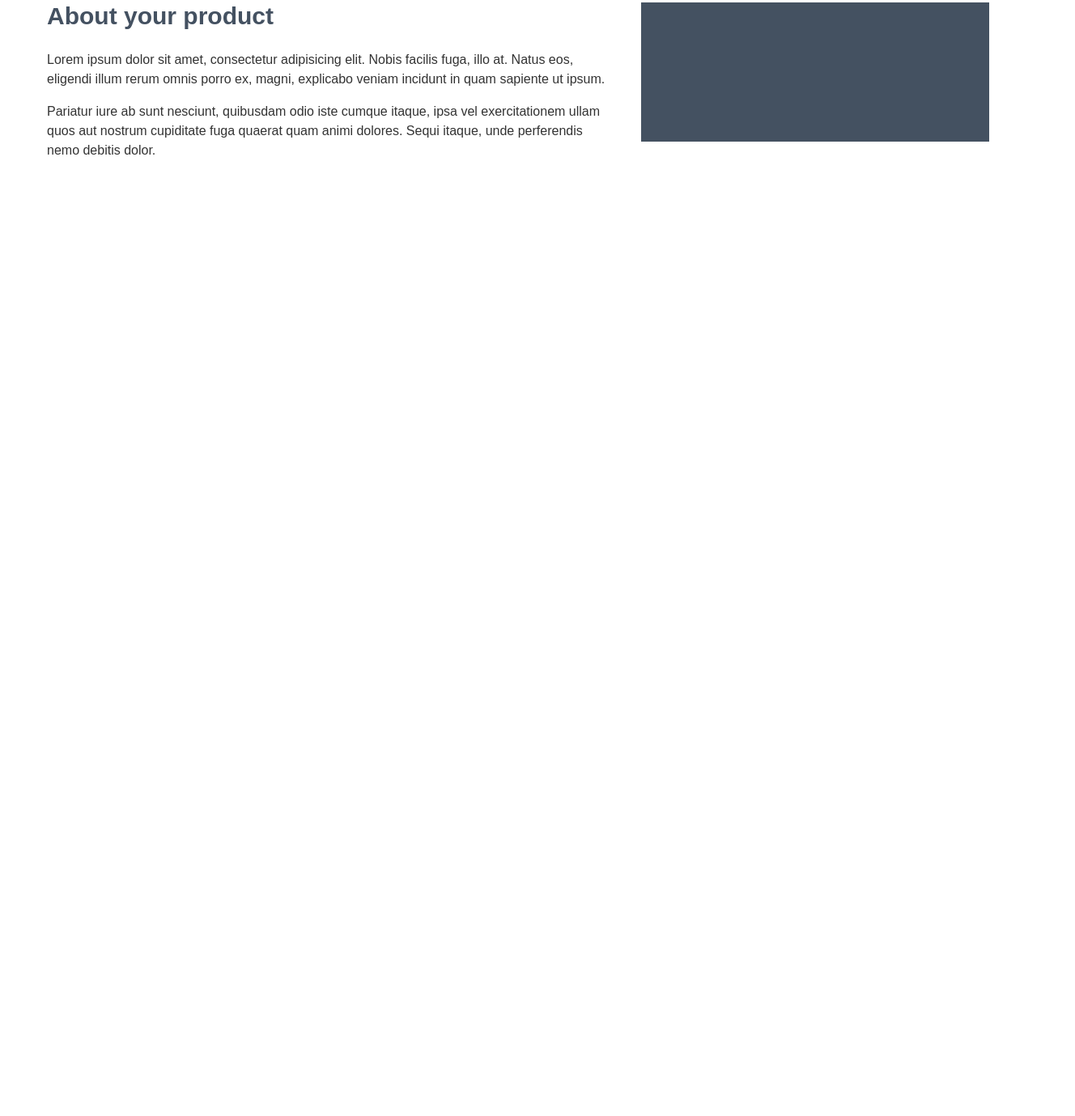
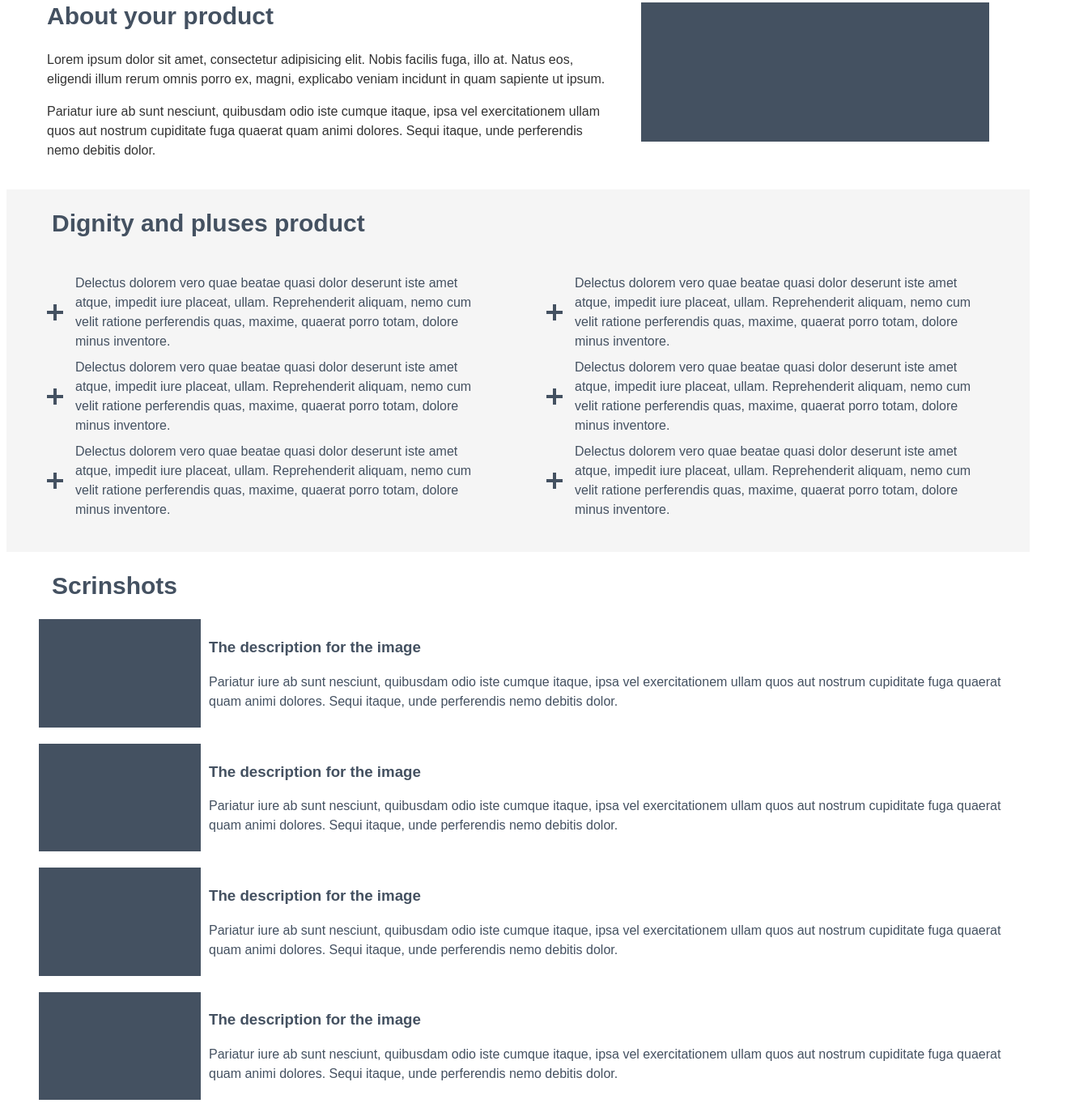
Before and after one commit to NickNikulin/HTML5-CSS3---Practice, a plain HTML site: page Practice/index.html in a window 1280 px wide. Shown: the part 389-1768 px from the top of the page at 81% size, 1328 px wide, since content can reach past the window. Before the commit the page ends 800 px from the top, so only its background shows below. Drawn offline with Linux system fonts and the light colour scheme.

Commit message:
daily update

```diff
--- a/Practice/index.html
+++ b/Practice/index.html
@@ -5,6 +5,7 @@
     <title>Document</title>
     <link rel="stylesheet" href="style.css">
 </head>
+
 <body>
     <div class="header">
         <div class="contanerl">
@@ -22,11 +23,57 @@
     <div class="block2">
         <div class="contanerLeft">
             <h2>About your product</h2>
-                 <div class="text1"><p>Lorem ipsum dolor sit amet, consectetur adipisicing elit. Nobis facilis fuga, illo at. Natus eos, eligendi illum rerum omnis porro ex, magni, explicabo veniam incidunt in quam sapiente ut ipsum.</p>
+            <div class="text1">
+                <p>Lorem ipsum dolor sit amet, consectetur adipisicing elit. Nobis facilis fuga, illo at. Natus eos, eligendi illum rerum omnis porro ex, magni, explicabo veniam incidunt in quam sapiente ut ipsum.</p>
                 <p>Pariatur iure ab sunt nesciunt, quibusdam odio iste cumque itaque, ipsa vel exercitationem ullam quos aut nostrum cupiditate fuga quaerat quam animi dolores. Sequi itaque, unde perferendis nemo debitis dolor.</p>
             </div>
         </div>
         <div class="kirpich"></div>
     </div>
-</body>
-</html>
+    <div class="block3">
+        <h2>Dignity and pluses product</h2>
+        <div class="block3l">
+            <ul>
+                <li>Delectus dolorem vero quae beatae quasi dolor deserunt iste amet atque, impedit iure placeat, ullam. Reprehenderit aliquam, nemo cum velit ratione perferendis quas, maxime, quaerat porro totam, dolore minus inventore.</li>
+                <li>Delectus dolorem vero quae beatae quasi dolor deserunt iste amet atque, impedit iure placeat, ullam. Reprehenderit aliquam, nemo cum velit ratione perferendis quas, maxime, quaerat porro totam, dolore minus inventore.</li>
+                <li>Delectus dolorem vero quae beatae quasi dolor deserunt iste amet atque, impedit iure placeat, ullam. Reprehenderit aliquam, nemo cum velit ratione perferendis quas, maxime, quaerat porro totam, dolore minus inventore.</li>
+            </ul>
+        </div>
+        <div class="block3r">
+            <ul>
+                <li>Delectus dolorem vero quae beatae quasi dolor deserunt iste amet atque, impedit iure placeat, ullam. Reprehenderit aliquam, nemo cum velit ratione perferendis quas, maxime, quaerat porro totam, dolore minus inventore.</li>
+                <li>Delectus dolorem vero quae beatae quasi dolor deserunt iste amet atque, impedit iure placeat, ullam. Reprehenderit aliquam, nemo cum velit ratione perferendis quas, maxime, quaerat porro totam, dolore minus inventore.</li>
+                <li>Delectus dolorem vero quae beatae quasi dolor deserunt iste amet atque, impedit iure placeat, ullam. Reprehenderit aliquam, nemo cum velit ratione perferendis quas, maxime, quaerat porro totam, dolore minus inventore.</li>
+            </ul>
+        </div>
+    </div>
+    <block4>
+        <div class="block41">
+            <h2>Scrinshots</h2>
+        </div>
+        <div class="block4l">
+            <ul>
+                <li>
+                    <h3>The description for the image</h3>
+                    <p>Pariatur iure ab sunt nesciunt, quibusdam odio iste cumque itaque, ipsa vel exercitationem ullam quos aut nostrum cupiditate fuga quaerat quam animi dolores. Sequi itaque, unde perferendis nemo debitis dolor.</p>
+                </li>
+                <li>
+                    <h3>The description for the image</h3>
+                    <p>Pariatur iure ab sunt nesciunt, quibusdam odio iste cumque itaque, ipsa vel exercitationem ullam quos aut nostrum cupiditate fuga quaerat quam animi dolores. Sequi itaque, unde perferendis nemo debitis dolor.</p>
+                </li>
+            </ul>
+        </div>
+        <div class="block4r">
+            <ul>
+                <li>
+                    <h3>The description for the image</h3>
+                    <p>Pariatur iure ab sunt nesciunt, quibusdam odio iste cumque itaque, ipsa vel exercitationem ullam quos aut nostrum cupiditate fuga quaerat quam animi dolores. Sequi itaque, unde perferendis nemo debitis dolor.</p>
+                </li>
+                <li>
+                    <h3>The description for the image</h3>
+                    <p>Pariatur iure ab sunt nesciunt, quibusdam odio iste cumque itaque, ipsa vel exercitationem ullam quos aut nostrum cupiditate fuga quaerat quam animi dolores. Sequi itaque, unde perferendis nemo debitis dolor.</p>
+                </li>
+            </ul>
+        </div>
+    </block4>
+</body></html>
--- a/Practice/style.css
+++ b/Practice/style.css
@@ -24,9 +24,9 @@
     font-size: 20px;
     line-height: 36px;
     padding-left: 50px;
-    padding-right: 20px
-    padding-bottom: 30px;
+    padding-right: 20px padding-bottom: 30px;
 }
+
 .header ul li {
     list-style: none;
     background: url(img/check_icon.png) no-repeat left center;
@@ -49,6 +49,7 @@
     justify-content: space-between;
 
 }
+
 .contanerLeft h2 {
     /* About your product */
     margin-left: 50px;
@@ -87,7 +88,7 @@
     flex-wrap: wrap;
 }
 
-    .block3 h2 {
+.block3 h2 {
     /* Надо посмотреть как центруют коллеги*/
     padding-left: 56px;
     min-width: 100%;
@@ -123,7 +124,8 @@
     padding-right: 50px;
     padding-bottom: 20px;
 }
-.scrinsblock {
+
+.block4 {
     background-color: #ffffff;
     display: flex;
     flex-direction: row;
@@ -131,8 +133,43 @@
     flex-wrap: wrap;
 }
 
-.scrinsblock ul li {
+.block4 ul {}
+
+.block4l ul li {
     list-style: none;
     background: url(img/image.png) no-repeat left center;
     padding: 4px 0 4px 210px;
     flex-grow: 0;
+    margin-bottom: 20px;
+    font-family: "Arial";
+    color: #445161;
+    font-size: 16px;
+    line-height: 24px;
+}
+
+.block4r ul li {
+    list-style: none;
+    background: url(img/image.png) no-repeat left center;
+    padding: 4px 0 4px 210px;
+    flex-grow: 0;
+    margin-bottom: 20px;
+    font-family: "Arial";
+    color: #445161;
+    font-size: 16px;
+    line-height: 24px;
+}
+
+.block41 h2 {
+    padding-left: 56px;
+    min-width: 100%;
+    color: #445161;
+    font-family: "Arial";
+    font-size: 30px;
+}
+
+.block4r {
+    padding-right: 20px;
+}
+.block4l {
+    padding-right: 20px;
+}
```
Lines whose indentation alone changed are shown as unchanged.
